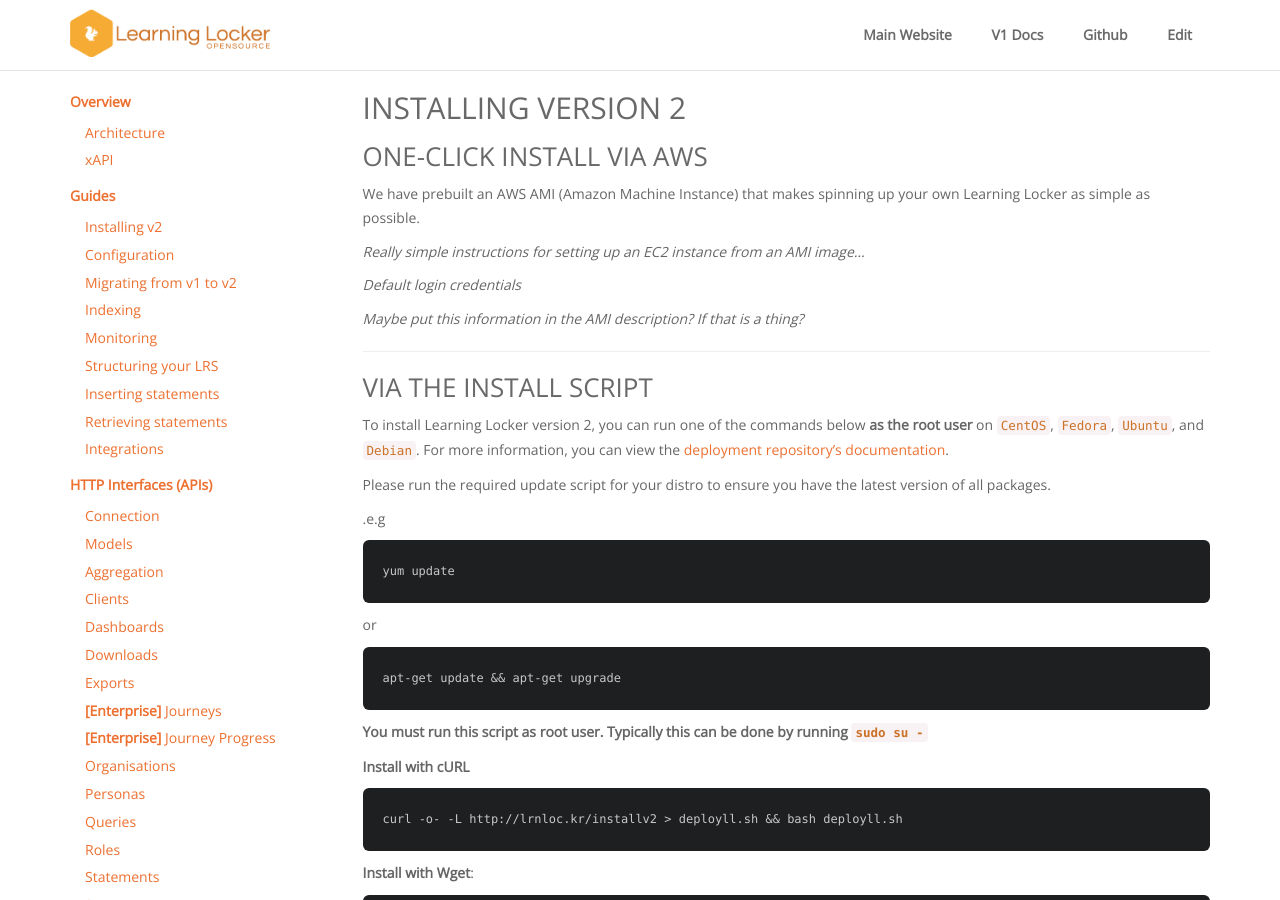
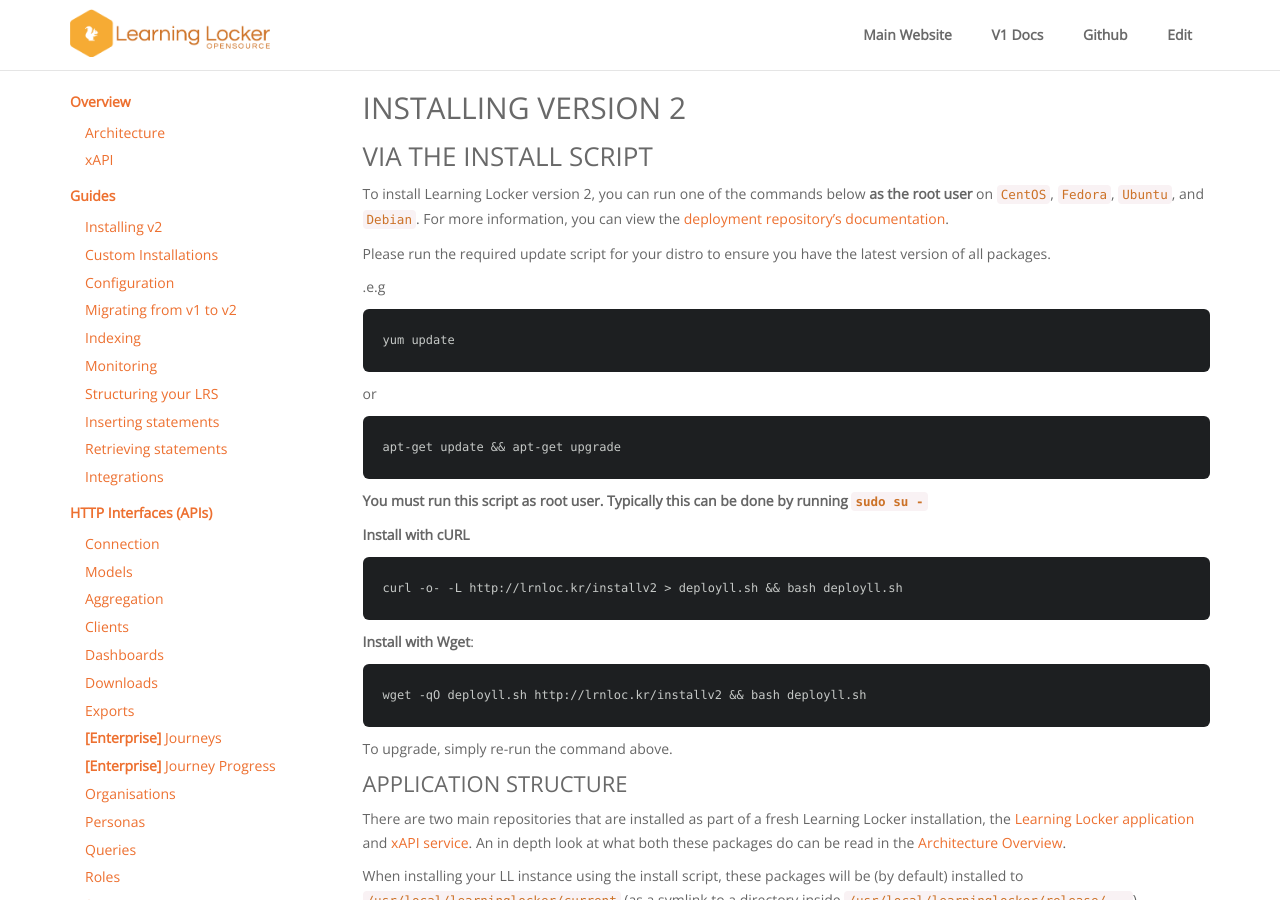
Before and after one commit to LearningLocker/docs, a Jekyll site: the page built from src/guides-installing.md, in a window 1280 px wide and 900 px high. Built offline with Jekyll 4.4.1, drawn with Linux system fonts in a browser that asks for light colours; nearby versions of some CDN libraries; our own code applies the rules of GitHub Pages for plain Markdown files.

Commit message:
Remove AWS instructions

```diff
--- a/src/_layouts/default.html
+++ b/src/_layouts/default.html
@@ -22,6 +22,7 @@
         </div>
         <ul class="nav">
           <li><a href="../guides-installing">Installing v2</a></li>
+          <li><a href="../guides-custom-installation">Custom Installations</a></li>
           <li><a href="../guides-configuring">Configuration</a></li>
           <li><a href="../guides-migrating">Migrating from v1 to v2</a></li>
           <li><a href="../guides-indexing">Indexing</a></li>
--- a/src/guides-installing.md
+++ b/src/guides-installing.md
@@ -6,18 +6,6 @@
 ---
 
 # Installing Version 2
-
-## One-click install via AWS
-
-We have prebuilt an AWS AMI (Amazon Machine Instance) that makes spinning up your own Learning Locker as simple as possible.
-
-_Really simple instructions for setting up an EC2 instance from an AMI image..._
-
-_Default login credentials_
-
-_Maybe put this information in the AMI description? If that is a thing?_
-
-___
 
 ## Via the install script
 
```
Lines whose indentation alone changed are shown as unchanged.
